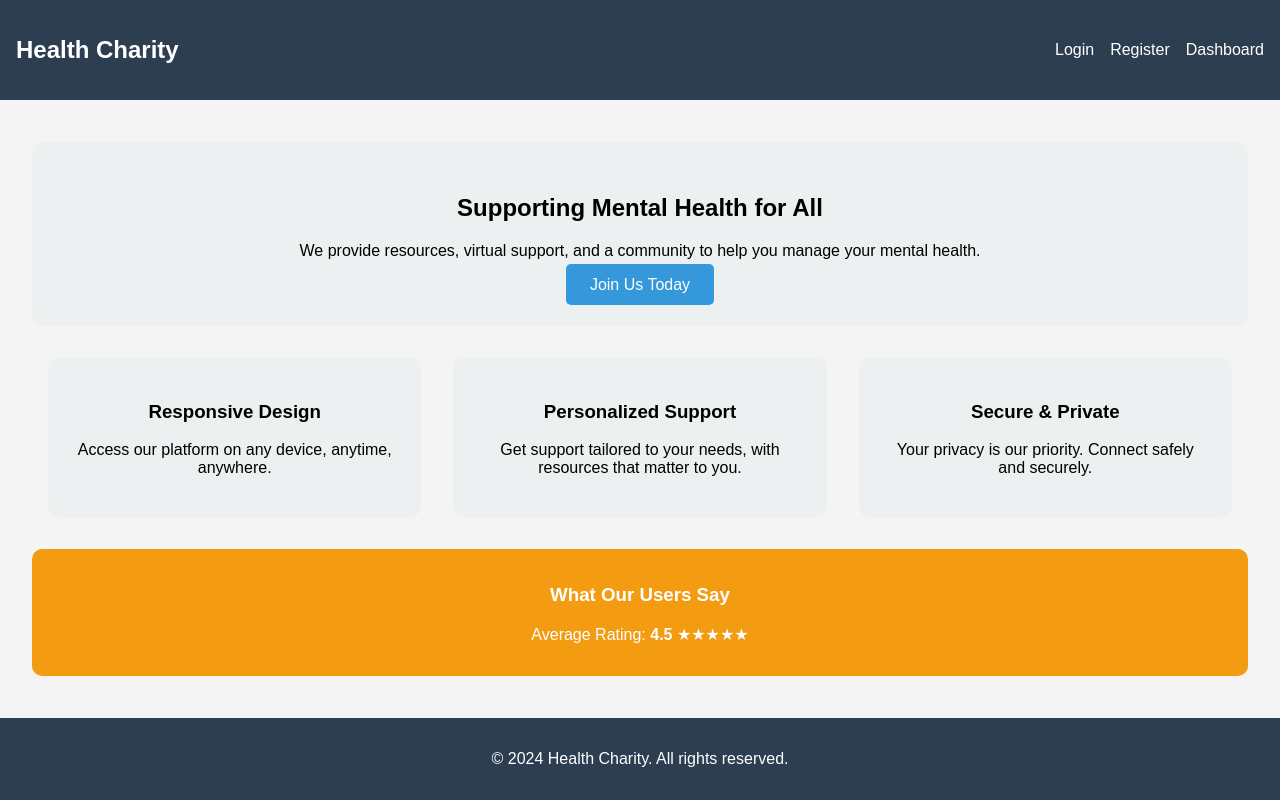
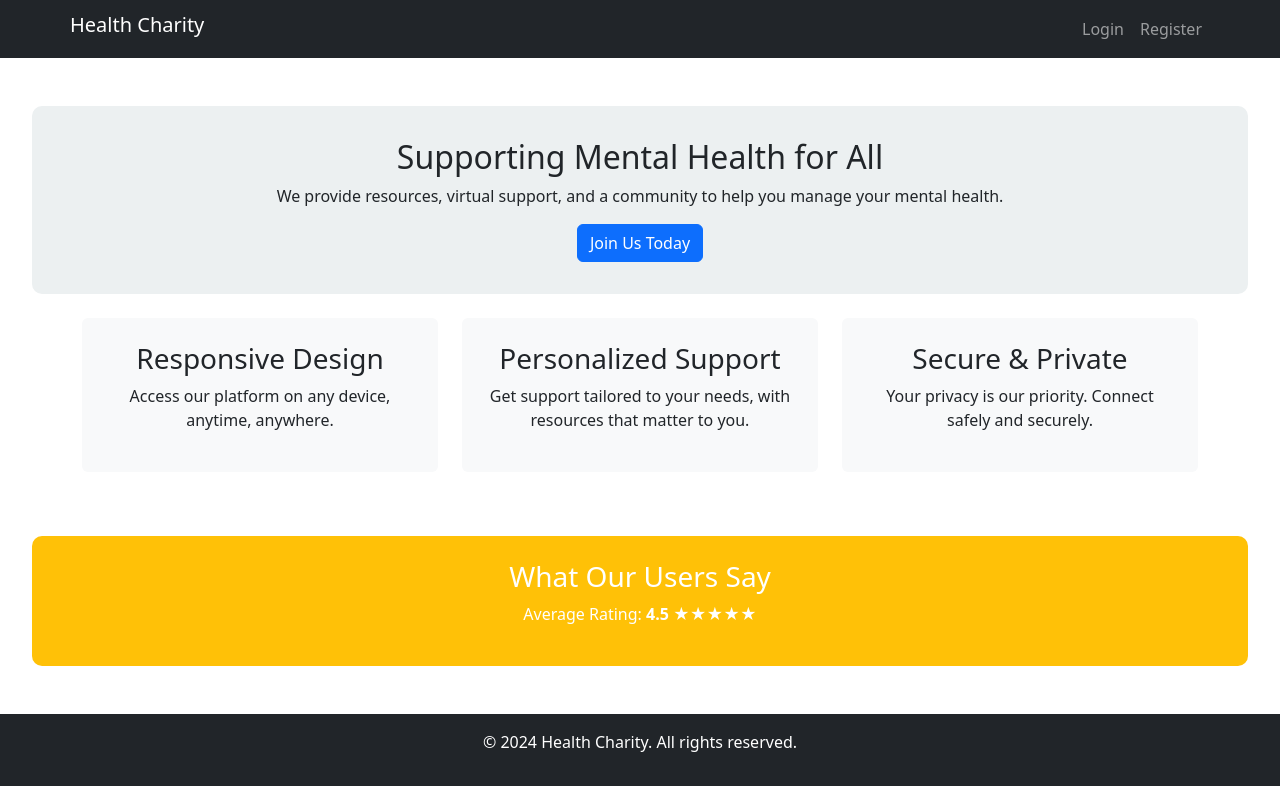
Before and after one commit to avinashharesh/Serenity_Support, a Vue app: page / in a window 1280 px wide. Built offline with nearby package versions, Linux system fonts and the light colour scheme.

Commit message:
created dashboard page

```diff
--- a/src/main.js
+++ b/src/main.js
@@ -1,6 +1,8 @@
 import { createApp } from 'vue';
 import App from './App.vue';
 import router from './router'; // Import the router
+import 'bootstrap/dist/css/bootstrap.min.css'
+
 
 createApp(App)
   .use(router)  // Use the router
--- a/src/router/index.js
+++ b/src/router/index.js
@@ -2,6 +2,7 @@ import { createRouter, createWebHistory } from 'vue-router';
 import HomePage from '@/views/HomePage.vue';
 import LoginPage from '@/views/LoginPage.vue';
 import RegisterPage from '@/views/RegisterPage.vue';
+import DashboardPage from '@/views/DashboardPage.vue';
 
 const routes = [
   {
@@ -18,6 +19,11 @@ const routes = [
     path:'/register',
     name:'Register',
     component: RegisterPage,
+  },
+  {
+    path:'/dashboard',
+    name:'Dashboard',
+    component:DashboardPage,
   }
 
 ];
--- /dev/null
+++ b/src/views/DashboardPage.vue
@@ -0,0 +1,43 @@
+<template>
+    <div class="dashboard-page">
+        <header class="header bg-dark text-white">
+      <nav class="navbar navbar-expand-lg navbar-dark container">
+        <h1 class="navbar-brand">
+          <router-link class="nav-link" to="/">Health Charity</router-link>
+        </h1>
+        <button class="navbar-toggler" type="button" data-bs-toggle="collapse" data-bs-target="#navbarNav" aria-controls="navbarNav" aria-expanded="false" aria-label="Toggle navigation">
+          <span class="navbar-toggler-icon"></span>
+        </button>
+        <div class="collapse navbar-collapse" id="navbarNav">
+          <ul class="navbar-nav ms-auto">
+            <li class="nav-item">
+              <router-link class="nav-link" to="/">Home</router-link>
+            </li>
+          </ul>
+        </div>
+      </nav>
+    </header>
+
+      <div class="container mt-5">
+        <h2 v-if="user.fullName">Welcome to Your Dashboard, {{ user.fullName }}!</h2>
+        <p v-if="user.username">Username: {{ user.username }}</p>
+        <p v-if="user.email">Email: {{ user.email }}</p>
+        <p v-else>Please log in to view your dashboard.</p>
+      </div>
+    </div>
+  </template>
+
+  <script>
+  export default {
+    name: "DashboardPage",
+    computed: {
+      user() {
+        return {
+          fullName: this.$route.query.fullName,
+          username: this.$route.query.username,
+          email: this.$route.query.email,
+        };
+      },
+    },
+  };
+  </script>
--- a/src/views/HomePage.vue
+++ b/src/views/HomePage.vue
@@ -1,45 +1,70 @@
 <template>
   <div class="home-page">
-    <header class="header">
-      <nav class="navbar">
-        <h1 class="brand">Health Charity</h1>
-        <ul class="nav-links">
-          <li><router-link to="/login">Login</router-link></li>
-          <li><router-link to="/register">Register</router-link></li>
-          <li><router-link to="/dashboard">Dashboard</router-link></li>
+    <!-- Header Section -->
+    <header class="header bg-dark text-white">
+      <nav class="navbar navbar-expand-lg navbar-dark container">
+        <h1 class="navbar-brand">
+          <router-link class="nav-link" to="/">Health Charity</router-link>
+        </h1>
+        <button class="navbar-toggler" type="button" data-bs-toggle="collapse" data-bs-target="#navbarNav" aria-controls="navbarNav" aria-expanded="false" aria-label="Toggle navigation">
+          <span class="navbar-toggler-icon"></span>
+        </button>
+        <div class="collapse navbar-collapse" id="navbarNav">
+          <ul class="navbar-nav ms-auto">
+            <li class="nav-item">
+              <router-link class="nav-link" to="/login">Login</router-link>
+            </li>
+            <li class="nav-item">
+              <router-link class="nav-link" to="/register">Register</router-link>
+            </li>
           </ul>
+        </div>
       </nav>
     </header>
 
-    <main class="main-content">
-      <section class="hero">
+    <!-- Main Content Section -->
+    <main class="main-content py-5">
+      <section class="hero text-center mb-4">
+        <div class="container">
           <h2>Supporting Mental Health for All</h2>
           <p>We provide resources, virtual support, and a community to help you manage your mental health.</p>
-        <router-link to="/register" class="cta-button">Join Us Today</router-link>
+          <router-link to="/register" class="btn btn-primary">Join Us Today</router-link>
+        </div>
       </section>
 
-      <section class="features">
-        <div class="feature">
+      <section class="features container">
+        <div class="row">
+          <div class="col-md-4">
+            <div class="feature bg-light p-4 rounded mb-3">
               <h3>Responsive Design</h3>
               <p>Access our platform on any device, anytime, anywhere.</p>
             </div>
-        <div class="feature">
+          </div>
+          <div class="col-md-4">
+            <div class="feature bg-light p-4 rounded mb-3">
               <h3>Personalized Support</h3>
               <p>Get support tailored to your needs, with resources that matter to you.</p>
             </div>
-        <div class="feature">
+          </div>
+          <div class="col-md-4">
+            <div class="feature bg-light p-4 rounded mb-3">
               <h3>Secure & Private</h3>
               <p>Your privacy is our priority. Connect safely and securely.</p>
             </div>
+          </div>
+        </div>
       </section>
 
-      <section class="ratings">
+      <section class="ratings text-center mt-5 bg-warning text-white py-4">
+        <div class="container">
           <h3>What Our Users Say</h3>
-        <p>Average Rating: <strong>4.5</strong> ★★★★★</p>
+          <p>Average Rating: <strong>{{ averageRating }}</strong> ★★★★★</p>
+        </div>
       </section>
     </main>
 
-    <footer class="footer">
+    <!-- Footer Section -->
+    <footer class="footer bg-dark text-white text-center py-3">
       <p>&copy; 2024 Health Charity. All rights reserved.</p>
     </footer>
   </div>
@@ -57,41 +82,6 @@ export default {
 </script>
 
 <style scoped>
-.home-page {
-  display: flex;
-  flex-direction: column;
-  justify-content: space-between;
-  height: 100vh;
-}
-
-.header {
-  background-color: #2c3e50;
-  padding: 1rem;
-  color: white;
-}
-
-.navbar {
-  display: flex;
-  justify-content: space-between;
-  align-items: center;
-}
-
-.brand {
-  font-size: 1.5rem;
-  font-weight: bold;
-}
-
-.nav-links {
-  list-style: none;
-  display: flex;
-  gap: 1rem;
-}
-
-.nav-links a {
-  color: white;
-  text-decoration: none;
-}
-
 .main-content {
   padding: 2rem;
   text-align: center;
@@ -101,42 +91,15 @@ export default {
   background-color: #ecf0f1;
   padding: 2rem;
   border-radius: 10px;
-  margin-bottom: 2rem;
-}
-
-.cta-button {
-  background-color: #3498db;
-  color: white;
-  padding: 0.75rem 1.5rem;
-  text-decoration: none;
-  border-radius: 5px;
-}
-
-.features {
-  display: flex;
-  justify-content: space-around;
-  margin-bottom: 2rem;
 }
 
 .feature {
-  background-color: #ecf0f1;
-  padding: 1.5rem;
-  border-radius: 10px;
-  flex: 1;
-  margin: 0 1rem;
+  margin-bottom: 1rem;
 }
 
 .ratings {
-  background-color: #f39c12;
-  color: white;
+  margin-top: 2rem;
   padding: 1rem;
   border-radius: 10px;
 }
-
-.footer {
-  background-color: #2c3e50;
-  color: white;
-  text-align: center;
-  padding: 1rem;
-}
 </style>
--- a/src/views/LoginPage.vue
+++ b/src/views/LoginPage.vue
@@ -1,34 +1,48 @@
 <template>
   <div class="login-page">
     <!-- Header Section -->
-      <header class="header">
-        <nav class="navbar">
-          <h1 class="brand">Health Charity</h1>
-          <ul class="nav-links">
-            <li><router-link to="/">Home</router-link></li>
-            <li><router-link to="/register">Register</router-link></li>
+    <header class="header bg-dark text-white">
+      <nav class="navbar navbar-expand-lg navbar-dark container">
+        <h1 class="navbar-brand">
+          <router-link class="nav-link" to="/">Health Charity</router-link>
+        </h1>
+        <button class="navbar-toggler" type="button" data-bs-toggle="collapse" data-bs-target="#navbarNav" aria-controls="navbarNav" aria-expanded="false" aria-label="Toggle navigation">
+          <span class="navbar-toggler-icon"></span>
+        </button>
+        <div class="collapse navbar-collapse" id="navbarNav">
+          <ul class="navbar-nav ms-auto">
+            <li class="nav-item">
+              <router-link class="nav-link" to="/">Home</router-link>
+            </li>
+            <li class="nav-item">
+              <router-link class="nav-link" to="/register">Register</router-link>
+            </li>
           </ul>
+        </div>
       </nav>
     </header>
 
     <!-- Login Form Section -->
-      <div class="login-container">
-        <h2>Login to Your Account</h2>
+    <div class="login-container container mt-5">
+      <div class="row justify-content-center">
+        <div class="col-md-6">
+          <h2 class="text-center mb-4">Login to Your Account</h2>
           <form @submit.prevent="login">
-          <div class="form-group">
-            <label for="email">Email:</label>
+            <div class="mb-3">
+              <label for="email" class="form-label">Email:</label>
               <input
                 type="email"
                 id="email"
                 v-model="email"
                 required
                 @input="validateEmail"
+                class="form-control"
               />
-            <span v-if="emailError" class="error">{{ emailError }}</span>
+              <div v-if="emailError" class="text-danger mt-1">{{ emailError }}</div>
             </div>
 
-          <div class="form-group">
-            <label for="password">Password:</label>
+            <div class="mb-3">
+              <label for="password" class="form-label">Password:</label>
               <input
                 type="password"
                 id="password"
@@ -36,18 +50,21 @@
                 required
                 minlength="6"
                 @input="validatePassword"
+                class="form-control"
               />
-            <span v-if="passwordError" class="error">{{ passwordError }}</span>
+              <div v-if="passwordError" class="text-danger mt-1">{{ passwordError }}</div>
             </div>
 
-          <button type="submit" class="login-button" :disabled="!formValid">
+            <button type="submit" class="btn btn-primary w-100" :disabled="!formValid">
               Login
             </button>
           </form>
 
-        <p class="register-link">
+          <p class="text-center mt-3">
             Don't have an account? <router-link to="/register">Register here</router-link>
           </p>
+        </div>
+      </div>
     </div>
   </div>
 </template>
@@ -97,103 +114,19 @@
   flex-direction: column;
   justify-content: flex-start;
   align-items: center;
-    height: 100vh;
+  min-height: 100vh;
   background-color: #f7f7f7;
 }
 
 .header {
   width: 100%;
-    background-color: #2c3e50;
-    padding: 1rem;
-    color: white;
-  }
-
-  .navbar {
-    display: flex;
-    justify-content: space-between;
-    align-items: center;
-    max-width: 1200px;
-    margin: 0 auto;
-  }
-
-  .brand {
-    font-size: 1.5rem;
-    font-weight: bold;
-  }
-
-  .nav-links {
-    list-style: none;
-    display: flex;
-    gap: 1rem;
-  }
-
-  .nav-links a {
-    color: white;
-    text-decoration: none;
 }
 
 .login-container {
-    background: white;
-    padding: 2rem;
-    border-radius: 10px;
-    box-shadow: 0 0 10px rgba(0, 0, 0, 0.1);
-    width: 100%;
-    max-width: 400px;
-    text-align: center;
-    margin-top: 2rem;
+  margin-top: 3rem;
 }
 
-  h2 {
-    margin-bottom: 1.5rem;
-    color: #2c3e50;
-  }
-
-  .form-group {
-    margin-bottom: 1rem;
-    text-align: left;
-  }
-
-  label {
-    display: block;
-    margin-bottom: 0.5rem;
-    color: #34495e;
-  }
-
-  input {
-    width: 100%;
-    padding: 0.75rem;
-    margin-bottom: 0.5rem;
-    border: 1px solid #ccc;
-    border-radius: 5px;
-    box-sizing: border-box;
-  }
-
-  .error {
-    color: #e74c3c;
+.text-danger {
   font-size: 0.875rem;
 }
-
-  .login-button {
-    width: 100%;
-    padding: 0.75rem;
-    background-color: #3498db;
-    color: white;
-    border: none;
-    border-radius: 5px;
-    cursor: pointer;
-  }
-
-  .login-button:disabled {
-    background-color: #bdc3c7;
-  }
-
-  .register-link {
-    margin-top: 1rem;
-    font-size: 0.875rem;
-  }
-
-  .register-link a {
-    color: #3498db;
-    text-decoration: none;
-  }
 </style>
--- a/src/views/RegisterPage.vue
+++ b/src/views/RegisterPage.vue
@@ -1,86 +1,106 @@
 <template>
   <div class="register-page">
     <!-- Header Section -->
-    <header class="header">
-      <nav class="navbar">
-        <h1 class="brand">Health Charity</h1>
-        <ul class="nav-links">
-          <li><router-link to="/">Home</router-link></li>
-          <li><router-link to="/login">Login</router-link></li>
+    <header class="header bg-dark text-white">
+      <nav class="navbar navbar-expand-lg navbar-dark container">
+        <h1 class="navbar-brand">
+          <router-link class="nav-link" to="/">Health Charity</router-link>
+        </h1>
+        <button class="navbar-toggler" type="button" data-bs-toggle="collapse" data-bs-target="#navbarNav" aria-controls="navbarNav" aria-expanded="false" aria-label="Toggle navigation">
+          <span class="navbar-toggler-icon"></span>
+        </button>
+        <div class="collapse navbar-collapse" id="navbarNav">
+          <ul class="navbar-nav ms-auto">
+            <li class="nav-item">
+              <router-link class="nav-link" to="/">Home</router-link>
+            </li>
+            <li class="nav-item">
+              <router-link class="nav-link" to="/login">Login</router-link>
+            </li>
           </ul>
+        </div>
       </nav>
     </header>
 
     <!-- Registration Form Section -->
-    <div class="register-container">
-      <h2>Create Your Account</h2>
+    <div class="register-container container mt-5">
+      <div class="row justify-content-center">
+        <div class="col-md-6">
+          <h2 class="text-center mb-4">Create Your Account</h2>
           <form @submit.prevent="register">
-        <div class="form-group">
-          <label for="fullName">Full Name:</label>
+            <div class="mb-3">
+              <label for="fullName" class="form-label">Full Name:</label>
               <input
                 type="text"
                 id="fullName"
                 v-model="fullName"
                 required
+                class="form-control"
               />
             </div>
 
-        <div class="form-group">
-          <label for="username">Username:</label>
+            <div class="mb-3">
+              <label for="username" class="form-label">Username:</label>
               <input
                 type="text"
                 id="username"
                 v-model="username"
                 required
                 @input="validateUsername"
+                class="form-control"
               />
-          <span v-if="usernameError" class="error">{{ usernameError }}</span>
+              <div v-if="usernameError" class="text-danger mt-1">{{ usernameError }}</div>
             </div>
 
-        <div class="form-group">
-          <label for="email">Email:</label>
+            <div class="mb-3">
+              <label for="email" class="form-label">Email:</label>
               <input
                 type="email"
                 id="email"
                 v-model="email"
                 required
                 @input="validateEmail"
+                class="form-control"
               />
-          <span v-if="emailError" class="error">{{ emailError }}</span>
+              <div v-if="emailError" class="text-danger mt-1">{{ emailError }}</div>
             </div>
 
-        <div class="form-group">
-          <label for="password">Password:</label>
+            <div class="mb-3">
+              <label for="password" class="form-label">Password:</label>
               <input
                 type="password"
                 id="password"
                 v-model="password"
                 required
                 @input="validatePassword"
+                class="form-control"
               />
-          <span v-if="passwordError" class="error">{{ passwordError }}</span>
+              <div v-if="passwordError" class="text-danger mt-1">{{ passwordError }}</div>
             </div>
 
-        <div class="form-group">
-          <label for="confirmPassword">Confirm Password:</label>
+            <div class="mb-3">
+              <label for="confirmPassword" class="form-label">Confirm Password:</label>
               <input
                 type="password"
                 id="confirmPassword"
                 v-model="confirmPassword"
                 required
                 @input="validateConfirmPassword"
+                class="form-control"
               />
-          <span v-if="confirmPasswordError" class="error">{{ confirmPasswordError }}</span>
+              <div v-if="confirmPasswordError" class="text-danger mt-1">{{ confirmPasswordError }}</div>
             </div>
 
-        <button type="submit" class="register-button" :disabled="!formValid">
+            <button type="submit" class="btn btn-primary w-100" :disabled="!formValid">
               Register
             </button>
           </form>
 
-      <p class="login-link">
+          <p class="text-center mt-3">
             Already have an account? <router-link to="/login">Login here</router-link>
           </p>
+        </div>
+      </div>
     </div>
   </div>
 </template>
@@ -143,8 +163,21 @@ export default {
     },
     register() {
     if (this.formValid) {
-        // Perform registration logic here (e.g., call an API or Firebase Auth)
-        alert("Registration successful!"); // Replace with actual registration logic
+      const registeredUser = {
+        fullName: this.fullName,
+        username: this.username,
+        email: this.email,
+      };
+
+      // After successful registration, navigate to the dashboard page with query parameters
+      this.$router.push({
+        name: "Dashboard",
+        query: {
+          fullName: registeredUser.fullName,
+          username: registeredUser.username,
+          email: registeredUser.email,
+        }
+      });
     }
   },
   },
@@ -157,103 +190,19 @@ export default {
   flex-direction: column;
   justify-content: flex-start;
   align-items: center;
-  height: 100vh;
+  min-height: 100vh;
   background-color: #f7f7f7;
 }
 
 .header {
   width: 100%;
-  background-color: #2c3e50;
-  padding: 1rem;
-  color: white;
-}
-
-.navbar {
-  display: flex;
-  justify-content: space-between;
-  align-items: center;
-  max-width: 1200px;
-  margin: 0 auto;
-}
-
-.brand {
-  font-size: 1.5rem;
-  font-weight: bold;
-}
-
-.nav-links {
-  list-style: none;
-  display: flex;
-  gap: 1rem;
-}
-
-.nav-links a {
-  color: white;
-  text-decoration: none;
 }
 
 .register-container {
-  background: white;
-  padding: 2rem;
-  border-radius: 10px;
-  box-shadow: 0 0 10px rgba(0, 0, 0, 0.1);
-  width: 100%;
-  max-width: 400px;
-  text-align: center;
-  margin-top: 2rem;
+  margin-top: 3rem;
 }
 
-h2 {
-  margin-bottom: 1.5rem;
-  color: #2c3e50;
-}
-
-.form-group {
-  margin-bottom: 1rem;
-  text-align: left;
-}
-
-label {
-  display: block;
-  margin-bottom: 0.5rem;
-  color: #34495e;
-}
-
-input {
-  width: 100%;
-  padding: 0.75rem;
-  margin-bottom: 0.5rem;
-  border: 1px solid #ccc;
-  border-radius: 5px;
-  box-sizing: border-box;
-}
-
-.error {
-  color: #e74c3c;
+.text-danger {
   font-size: 0.875rem;
 }
-
-.register-button {
-  width: 100%;
-  padding: 0.75rem;
-  background-color: #3498db;
-  color: white;
-  border: none;
-  border-radius: 5px;
-  cursor: pointer;
-}
-
-.register-button:disabled {
-  background-color: #bdc3c7;
-}
-
-.login-link {
-  margin-top: 1rem;
-  font-size: 0.875rem;
-}
-
-.login-link a {
-  color: #3498db;
-  text-decoration: none;
-}
 </style>
```
Lines whose indentation alone changed are shown as unchanged.
